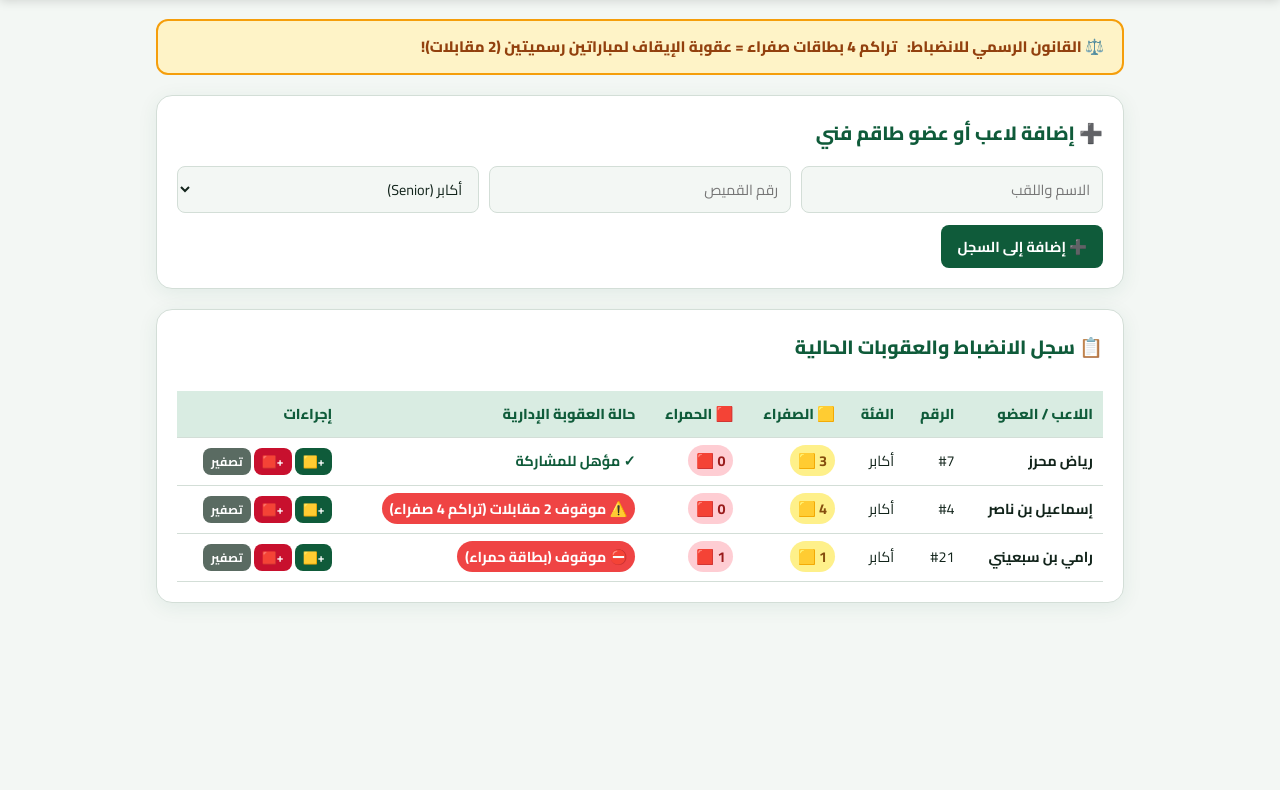
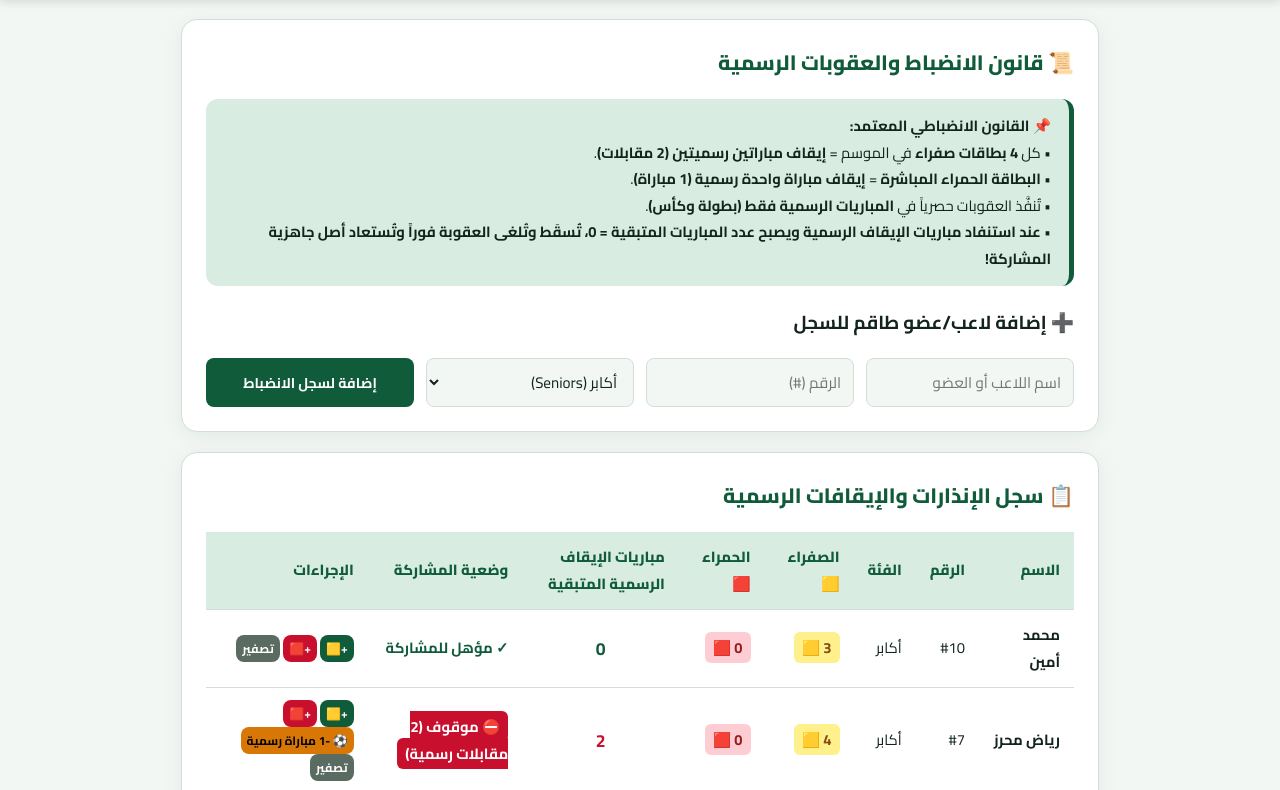
Before and after one commit to benabdallahhouari652-svg/houari-apps, a plain HTML site: page discipline.html in a window 1280 px wide. Shown: the part 60-850 px from the top of the page. Before the commit the page ends 800 px from the top, so only its background shows below. Drawn offline with Linux system fonts and the light colour scheme.

Commit message:
CorrectDisciplineRulesFourYellowEqualsTwoMatchesSuspension

```diff
--- a/discipline.html
+++ b/discipline.html
@@ -3,8 +3,8 @@
 <head>
 <meta charset="utf-8">
 <meta name="viewport" content="width=device-width, initial-scale=1, viewport-fit=cover">
-<title>Discipline DZ | منصة الانضباط الرياضي 🟨</title>
-<meta name="description" content="منصة متكاملة لتتبع الانضباط، البطاقات الصفراء والحمراء، وحساب عقوبات الإيقاف تلقائياً (4 صفراء = إيقاف 2 مقابلات رسمية).">
+<title>Discipline DZ | منصة الانضباط الرياضي والعقوبات 🟨</title>
+<meta name="description" content="منصة متابعة البطاقات الصفراء والحمراء وعقوبات الإيقاف في المباريات الرسمية (بطولة وكأس) للنادي من تطوير المربي بن عبدالله الهواري.">
 <meta name="theme-color" content="#0f5b3a">
 
 <link rel="manifest" href="manifest.json">
@@ -58,150 +58,63 @@ body {
 a { color: inherit; text-decoration: none; }
 
 header {
-  position: sticky;
-  top: 0;
-  z-index: 100;
-  background: #0f5b3a;
-  color: #fff;
-  border-bottom: 3px solid var(--r);
-  padding: 10px 16px;
-  box-shadow: 0 2px 10px rgba(0,0,0,0.15);
+  position: sticky; top: 0; z-index: 100;
+  background: #0f5b3a; color: #fff; border-bottom: 3px solid var(--r);
+  padding: 10px 16px; box-shadow: 0 2px 10px rgba(0,0,0,0.15);
 }
 .header-bar {
-  max-width: 1000px;
-  margin: 0 auto;
-  display: flex;
-  align-items: center;
-  justify-content: space-between;
+  max-width: 1000px; margin: 0 auto;
+  display: flex; align-items: center; justify-content: space-between;
 }
-.brand {
-  font-weight: 800;
-  font-size: 1.1rem;
-  display: flex;
-  align-items: center;
-  gap: 8px;
-}
+.brand { font-weight: 800; font-size: 1.1rem; display: flex; align-items: center; gap: 8px; }
 .btn-hdr {
-  background: rgba(255,255,255,0.15);
-  color: #fff;
-  border: 1px solid rgba(255,255,255,0.3);
-  padding: 5px 12px;
-  border-radius: 8px;
-  font-family: inherit;
-  font-size: 0.85rem;
-  font-weight: 700;
-  cursor: pointer;
+  background: rgba(255,255,255,0.15); color: #fff; border: 1px solid rgba(255,255,255,0.3);
+  padding: 5px 12px; border-radius: 8px; font-family: inherit; font-size: 0.85rem; font-weight: 700; cursor: pointer;
 }
 
-main {
-  max-width: 1000px;
-  margin: 0 auto;
-  padding: 20px 16px;
+main { max-width: 950px; margin: 0 auto; padding: 20px 16px; }
+
+.card {
+  background: var(--card); border: 1px solid var(--ln); border-radius: var(--radius);
+  padding: 24px; box-shadow: var(--shadow); margin-bottom: 20px;
 }
 
-.rule-banner {
-  background: #fef3c7;
-  color: #92400e;
-  border: 2px solid #f59e0b;
-  border-radius: 12px;
-  padding: 12px 18px;
-  font-weight: 800;
-  font-size: 0.95rem;
-  margin-bottom: 20px;
-  display: flex;
-  align-items: center;
-  gap: 10px;
+h2 { font-size: 1.3rem; font-weight: 800; margin-top: 0; color: var(--g); display: flex; align-items: center; gap: 8px; }
+
+.rule-box {
+  background: var(--g2); border-inline-start: 5px solid var(--g);
+  padding: 14px 18px; border-radius: 12px; margin-bottom: 20px; font-size: 0.92rem;
 }
 
-.card {
-  background: var(--card);
-  border: 1px solid var(--ln);
-  border-radius: var(--radius);
-  padding: 20px;
-  box-shadow: var(--shadow);
-  margin-bottom: 20px;
-}
+.table-responsive { width: 100%; overflow-x: auto; margin-top: 16px; }
+table { width: 100%; border-collapse: collapse; text-align: right; font-size: 0.92rem; }
+th, td { padding: 12px 14px; border-bottom: 1px solid var(--ln); }
+th { background: var(--g2); color: var(--g); font-weight: 800; }
 
-h2 {
-  font-size: 1.2rem;
-  font-weight: 800;
-  margin-top: 0;
-  color: var(--g);
-  display: flex;
-  align-items: center;
-  gap: 8px;
-}
+.badge-yellow { background: #fef08a; color: #854d0e; font-weight: bold; padding: 2px 8px; border-radius: 6px; }
+.badge-red { background: #fecdd3; color: #991b1b; font-weight: bold; padding: 2px 8px; border-radius: 6px; }
+.badge-suspended { background: var(--r); color: #fff; font-weight: bold; padding: 2px 8px; border-radius: 6px; }
+.badge-eligible { color: var(--g); font-weight: bold; }
 
-.form-grid {
-  display: grid;
-  grid-template-columns: repeat(auto-fit, minmax(180px, 1fr));
-  gap: 10px;
-  margin-bottom: 12px;
-}
-input, select {
-  width: 100%;
-  font-family: inherit;
-  font-size: 0.9rem;
-  padding: 8px 12px;
-  border: 1px solid var(--ln);
-  border-radius: 8px;
-  background: var(--bg);
-  color: var(--ink);
+.form-grid { display: grid; grid-template-columns: repeat(auto-fit, minmax(180px, 1fr)); gap: 12px; margin-top: 12px; }
+input[type="text"], input[type="number"], select {
+  width: 100%; font-family: inherit; font-size: 0.95rem; padding: 8px 12px;
+  border: 1px solid var(--ln); border-radius: 8px; background: var(--bg); color: var(--ink);
 }
 
 .btn-act {
-  background: var(--g);
-  color: #fff;
-  border: none;
-  padding: 8px 16px;
-  border-radius: 8px;
-  font-family: inherit;
-  font-weight: 700;
-  font-size: 0.9rem;
-  cursor: pointer;
-  display: inline-flex;
-  align-items: center;
-  justify-content: center;
-  gap: 6px;
+  background: var(--g); color: #fff; border: none; padding: 8px 16px;
+  border-radius: 8px; font-family: inherit; font-weight: 700; font-size: 0.88rem; cursor: pointer;
+  display: inline-flex; align-items: center; justify-content: center; gap: 6px;
 }
 .btn-act:hover { background: var(--g-light); }
 
-table {
-  width: 100%;
-  border-collapse: collapse;
-  margin-top: 10px;
-  font-size: 0.9rem;
+.toast {
+  position: fixed; bottom: 24px; left: 50%; transform: translateX(-50%) translateY(100px);
+  background: #1e293b; color: #fff; padding: 10px 20px; border-radius: 99px;
+  font-weight: 700; font-size: 0.9rem; z-index: 1000; opacity: 0; transition: all 0.3s;
 }
-th, td {
-  padding: 10px;
-  text-align: right;
-  border-bottom: 1px solid var(--ln);
-}
-th { background: var(--g2); color: var(--g); font-weight: 800; }
-
-.badge-yellow { background: #fef08a; color: #854d0e; padding: 2px 8px; border-radius: 99px; font-weight: bold; }
-.badge-red { background: #fecdd3; color: #991b1b; padding: 2px 8px; border-radius: 99px; font-weight: bold; }
-.badge-suspended { background: #ef4444; color: #fff; padding: 2px 8px; border-radius: 99px; font-weight: bold; }
-
-.toast {
-  position: fixed;
-  bottom: 24px;
-  left: 50%;
-  transform: translateX(-50%) translateY(100px);
-  background: #1e293b;
-  color: #fff;
-  padding: 10px 20px;
-  border-radius: 99px;
-  font-weight: 700;
-  font-size: 0.9rem;
-  z-index: 1000;
-  opacity: 0;
-  transition: all 0.3s;
-}
-.toast.show {
-  transform: translateX(-50%) translateY(0);
-  opacity: 1;
-}
+.toast.show { transform: translateX(-50%) translateY(0); opacity: 1; }
 </style>
 </head>
 <body>
@@ -209,46 +122,52 @@ th { background: var(--g2); color: var(--g); font-weight: 800; }
 <header>
   <div class="header-bar">
     <div class="brand">
-      🟨 Discipline DZ | منصة الانضباط الرياضي
+      🟨 Discipline DZ | منصة الانضباط الرياضي 🇩🇿
     </div>
     <a class="btn-hdr" href="index.html">← متجر التطبيقات</a>
   </div>
 </header>
 
 <main>
-  <div class="rule-banner">
-    <span>⚖️ القانون الرسمي للانضباط:</span>
-    <span>تراكم 4 بطاقات صفراء = عقوبة الإيقاف لمباراتين رسميتين (2 مقابلات)!</span>
+  <div class="card">
+    <h2>📜 قانون الانضباط والعقوبات الرسمية</h2>
+    <div class="rule-box">
+      <b>📌 القانون الانضباطي المعتمد:</b><br>
+      • كل <b>4 بطاقات صفراء</b> في الموسم = <b>إيقاف مباراتين رسميتين (2 مقابلات)</b>.<br>
+      • <b>البطاقة الحمراء المباشرة</b> = <b>إيقاف مباراة واحدة رسمية (1 مباراة)</b>.<br>
+      • تُنفَّذ العقوبات حصرياً في <b>المباريات الرسمية فقط (بطولة وكأس)</b>.<br>
+      • <b>عند استنفاد مباريات الإيقاف الرسمية ويصبح عدد المباريات المتبقية = 0، تُسقَط وتُلغى العقوبة فوراً وتُستعاد أصل جاهزية المشاركة!</b>
+    </div>
+
+    <h3>➕ إضافة لاعب/عضو طاقم للسجل</h3>
+    <div class="form-grid">
+      <input type="text" id="playerName" aria-label="اسم اللاعب أو العضو" placeholder="اسم اللاعب أو العضو">
+      <input type="number" id="playerNum" aria-label="رقم اللاعب" placeholder="الرقم (#)">
+      <select id="playerCat" aria-label="الفئة السنية">
+        <option value="أكابر">أكابر (Seniors)</option>
+        <option value="U19">U19</option>
+        <option value="U17">U17</option>
+        <option value="U15">U15</option>
+        <option value="طاقم فني">طاقم فني/طبي</option>
+      </select>
+      <button class="btn-act" id="btnAddPlayer">إضافة لسجل الانضباط</button>
+    </div>
   </div>
 
   <div class="card">
-    <h2>➕ إضافة لاعب أو عضو طاقم فني</h2>
-    <div class="form-grid">
-      <input type="text" id="playerName" aria-label="الاسم واللقب" placeholder="الاسم واللقب">
-      <input type="number" id="playerNum" aria-label="رقم القميص" placeholder="رقم القميص">
-      <select id="playerCat" aria-label="الفئة العمرية">
-        <option value="أكابر">أكابر (Senior)</option>
-        <option value="أقل من 20 سنة">أقل من 20 سنة (U20)</option>
-        <option value="أقل من 17 سنة">أقل من 17 سنة (U17)</option>
-        <option value="طاقم فني">طاقم فني / إداري</option>
-      </select>
-    </div>
-    <button class="btn-act" id="btnAddPlayer">➕ إضافة إلى السجل</button>
-  </div>
-
-  <div class="card">
-    <h2>📋 سجل الانضباط والعقوبات الحالية</h2>
-    <div style="overflow-x:auto;">
+    <h2>📋 سجل الإنذارات والإيقافات الرسمية</h2>
+    <div class="table-responsive">
       <table>
         <thead>
           <tr>
-            <th>اللاعب / العضو</th>
+            <th>الاسم</th>
             <th>الرقم</th>
             <th>الفئة</th>
-            <th>🟨 الصفراء</th>
-            <th>🟥 الحمراء</th>
-            <th>حالة العقوبة الإدارية</th>
-            <th>إجراءات</th>
+            <th>الصفراء 🟨</th>
+            <th>الحمراء 🟥</th>
+            <th>مباريات الإيقاف الرسمية المتبقية</th>
+            <th>وضعية المشاركة</th>
+            <th>الإجراءات</th>
           </tr>
         </thead>
         <tbody id="playersTableBody"></tbody>
@@ -260,16 +179,11 @@ th { background: var(--g2); color: var(--g); font-weight: 800; }
 <div class="toast" id="toast"></div>
 
 <script>
-let players = JSON.parse(localStorage.getItem("discipline_players") || "[]");
-
-if (!players.length) {
-  players = [
-    { id: 1, name: "رياض محرز", num: 7, cat: "أكابر", yellow: 3, red: 0 },
-    { id: 2, name: "إسماعيل بن ناصر", num: 4, cat: "أكابر", yellow: 4, red: 0 },
-    { id: 3, name: "رامي بن سبعيني", num: 21, cat: "أكابر", yellow: 1, red: 1 }
-  ];
-  savePlayers();
-}
+let players = JSON.parse(localStorage.getItem("discipline_players")) || [
+  { id: 1, name: "محمد أمين", num: 10, cat: "أكابر", yellow: 3, red: 0, suspensionMatches: 0 },
+  { id: 2, name: "رياض محرز", num: 7, cat: "أكابر", yellow: 4, red: 0, suspensionMatches: 2 },
+  { id: 3, name: "سفيان بن دبكة", num: 8, cat: "أكابر", yellow: 1, red: 1, suspensionMatches: 1 }
+];
 
 function showToast(msg) {
   const t = document.getElementById("toast");
@@ -286,11 +200,12 @@ function savePlayers() {
 function renderPlayers() {
   const tbody = document.getElementById("playersTableBody");
   tbody.innerHTML = players.map(p => {
-    let statusBadge = `<span style="color:var(--g); font-weight:bold;">✓ مؤهل للمشاركة</span>`;
-    if (p.yellow >= 4) {
-      statusBadge = `<span class="badge-suspended">⚠️ موقوف 2 مقابلات (تراكم 4 صفراء)</span>`;
-    } else if (p.red > 0) {
-      statusBadge = `<span class="badge-suspended">⛔ موقوف (بطاقة حمراء)</span>`;
+    let autoSuspension = (Math.floor(p.yellow / 4) * 2) + p.red;
+    let currentSuspension = (p.suspensionMatches !== undefined) ? p.suspensionMatches : autoSuspension;
+
+    let statusBadge = `<span class="badge-eligible">✓ مؤهل للمشاركة</span>`;
+    if (currentSuspension > 0) {
+      statusBadge = `<span class="badge-suspended">⛔ موقوف (${currentSuspension} مقابلات رسمية)</span>`;
     }
 
     return `
@@ -300,11 +215,13 @@ function renderPlayers() {
         <td>${p.cat}</td>
         <td><span class="badge-yellow">${p.yellow} 🟨</span></td>
         <td><span class="badge-red">${p.red} 🟥</span></td>
+        <td style="font-weight:bold; font-size:1.1rem; text-align:center; color:${currentSuspension > 0 ? 'var(--r)' : 'var(--g)'};">${currentSuspension}</td>
         <td>${statusBadge}</td>
         <td>
-          <button class="btn-act" style="padding:2px 8px; font-size:0.75rem;" onclick="addCard(${p.id}, 'yellow')">+🟨</button>
-          <button class="btn-act" style="padding:2px 8px; font-size:0.75rem; background:var(--r);" onclick="addCard(${p.id}, 'red')">+🟥</button>
-          <button class="btn-act" style="padding:2px 8px; font-size:0.75rem; background:var(--mut);" onclick="resetCards(${p.id})">تصفير</button>
+          <button class="btn-act" style="padding:2px 6px; font-size:0.75rem;" onclick="addCard(${p.id}, 'yellow')">+🟨</button>
+          <button class="btn-act" style="padding:2px 6px; font-size:0.75rem; background:var(--r);" onclick="addCard(${p.id}, 'red')">+🟥</button>
+          ${currentSuspension > 0 ? `<button class="btn-act" style="padding:2px 6px; font-size:0.75rem; background:var(--gold); color:#000;" onclick="fulfillMatch(${p.id})">⚽ -1 مباراة رسمية</button>` : ''}
+          <button class="btn-act" style="padding:2px 6px; font-size:0.75rem; background:var(--mut);" onclick="resetCards(${p.id})">تصفير</button>
         </td>
       </tr>
     `;
@@ -317,7 +234,7 @@ document.getElementById("btnAddPlayer").onclick = () => {
   const cat = document.getElementById("playerCat").value;
 
   if (!name) {
-    showToast("يرجى أدخل اسم اللاعب");
+    showToast("يرجى إدخال اسم اللاعب");
     return;
   }
 
@@ -327,7 +244,8 @@ document.getElementById("btnAddPlayer").onclick = () => {
     num: num,
     cat: cat,
     yellow: 0,
-    red: 0
+    red: 0,
+    suspensionMatches: 0
   });
 
   savePlayers();
@@ -339,16 +257,32 @@ document.getElementById("btnAddPlayer").onclick = () => {
 function addCard(id, type) {
   const p = players.find(x => x.id === id);
   if (p) {
+    if (p.suspensionMatches === undefined) p.suspensionMatches = 0;
     if (type === 'yellow') {
       p.yellow++;
-      if (p.yellow === 4) {
-        showToast(`⚠️ تنبيه: ${p.name} تراكمت لديه 4 بطاقات صفراء = عقوبة إيقاف مباراتين (2 مقابلات)!`);
+      if (p.yellow % 4 === 0) {
+        p.suspensionMatches += 2;
+        showToast(`⚠️ تنبيه: ${p.name} تراكمت لديه 4 بطاقات صفراء = إيقاف مباراتين رسميتين (2 مقابلات)!`);
       } else {
         showToast(`تم إضافة بطاقة صفراء لـ ${p.name}`);
       }
     } else if (type === 'red') {
       p.red++;
-      showToast(`⛔ بطاقة حمراء لـ ${p.name} - إيقاف مباراتين تلقائي`);
+      p.suspensionMatches += 1;
+      showToast(`⛔ بطاقة حمراء لـ ${p.name} = إيقاف مباراة رسمية واحدة تلقائي`);
+    }
+    savePlayers();
+  }
+}
+
+function fulfillMatch(id) {
+  const p = players.find(x => x.id === id);
+  if (p && p.suspensionMatches > 0) {
+    p.suspensionMatches -= 1;
+    if (p.suspensionMatches === 0) {
+      showToast(`✅ استنفاد العقوبة! عدد المباريات المتبقية = 0، تم إلغاء العقوبة وأصبح ${p.name} مؤهلاً للمشاركة!`);
+    } else {
+      showToast(`تم خصم مباراة رسمية واحدة. المتبقي لـ ${p.name}: ${p.suspensionMatches} مباراة`);
     }
     savePlayers();
   }
@@ -359,8 +293,9 @@ function resetCards(id) {
   if (p) {
     p.yellow = 0;
     p.red = 0;
+    p.suspensionMatches = 0;
     savePlayers();
-    showToast(`تم تصفير سجل السلوك لـ ${p.name}`);
+    showToast(`تم تصفير سجل الإنذارات وإلغاء العقوبة لـ ${p.name}`);
   }
 }
 
```
